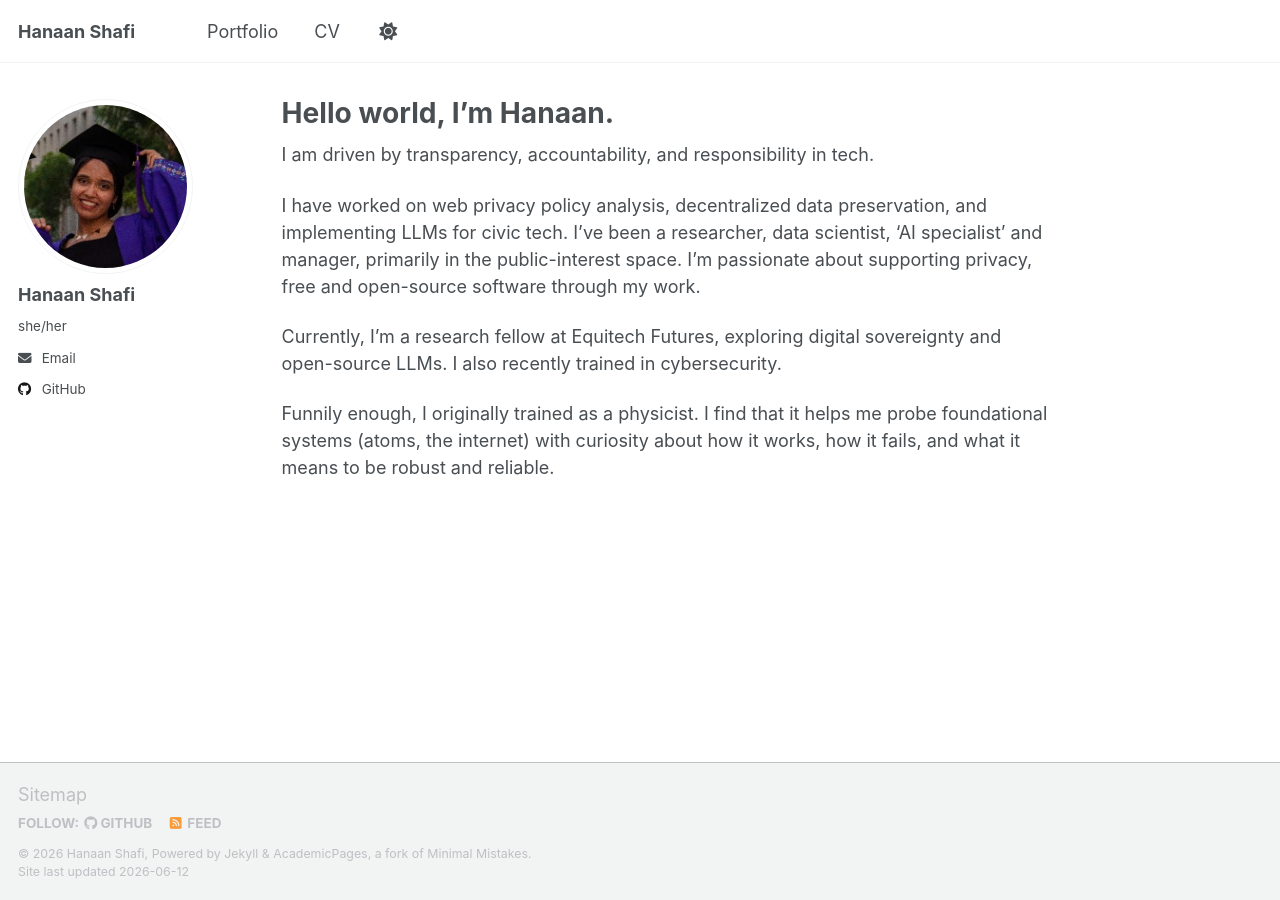
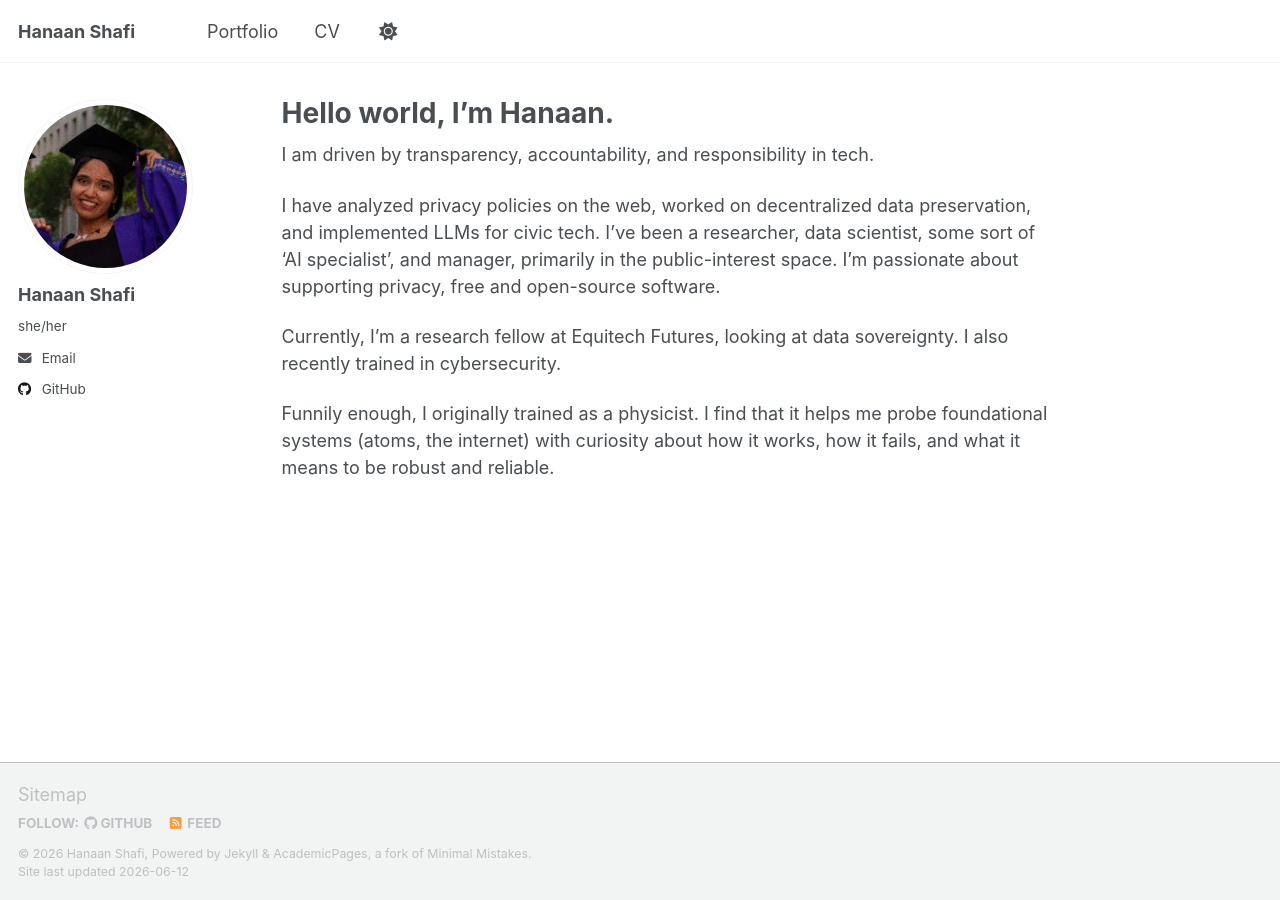
Before and after one commit to hanaanr/hanaanr.github.io, a Jekyll site: the page built from _pages/about.md, in a window 1280 px wide. Built offline with Jekyll 4.4.1, drawn with Linux system fonts in a browser that asks for light colours; a script that is not in the unit is left out.

Commit message:
update about

```diff
--- a/_pages/about.md
+++ b/_pages/about.md
@@ -9,8 +9,8 @@ redirect_from:
 
 I am driven by transparency, accountability, and responsibility in tech.
 
-I have worked on web privacy policy analysis, decentralized data preservation, and implementing LLMs for civic tech. I've been a researcher, data scientist, 'AI specialist' and manager, primarily in the public-interest space. I'm passionate about supporting privacy, free and open-source software through my work.
+I have analyzed privacy policies on the web, worked on decentralized data preservation, and implemented LLMs for civic tech. I've been a researcher, data scientist, some sort of 'AI specialist', and manager, primarily in the public-interest space. I'm passionate about supporting privacy, free and open-source software.
 
-Currently, I’m a research fellow at Equitech Futures, exploring digital sovereignty and open-source LLMs. I also recently trained in cybersecurity.
+Currently, I’m a research fellow at Equitech Futures, looking at data sovereignty. I also recently trained in cybersecurity.
 
 Funnily enough, I originally trained as a physicist. I find that it helps me probe foundational systems (atoms, the internet) with curiosity about how it works, how it fails, and what it means to be robust and reliable.
```
